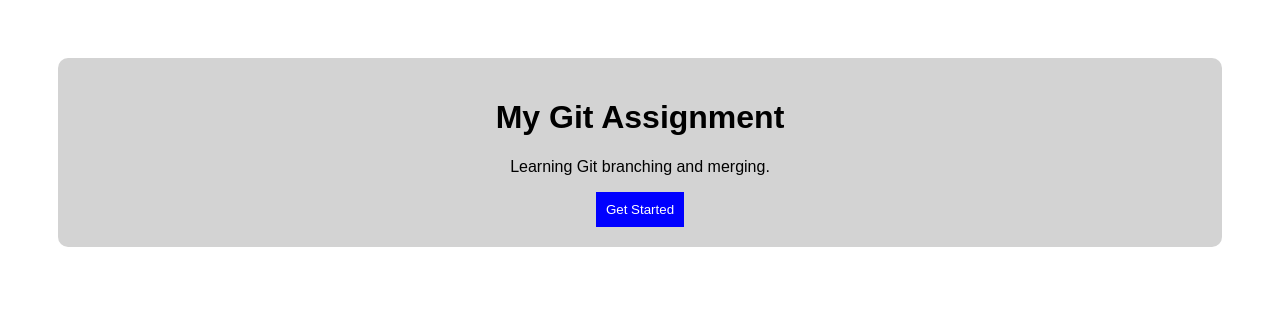
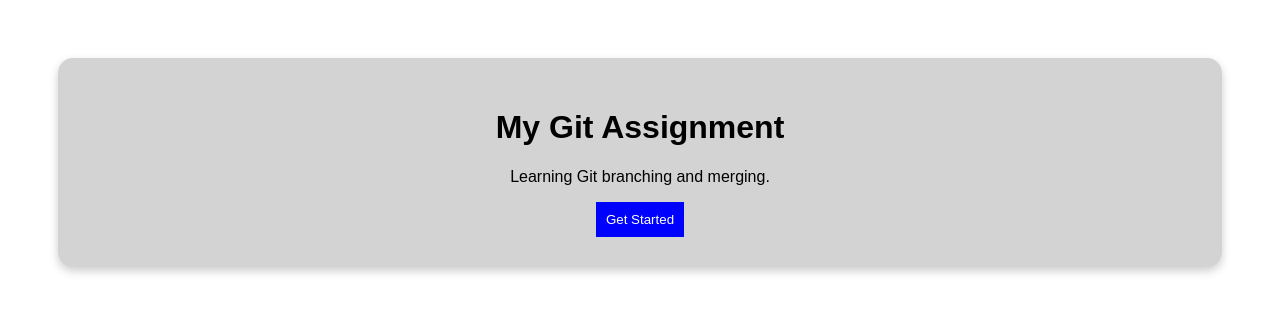
Before and after one commit to 2022200000025-blip/2022200000025_3_Gitlab, a plain HTML site: page index.html in a window 1280 px wide. Drawn offline with Linux system fonts and the light colour scheme.

Commit message:
Update card styling in branch-1

```diff
--- a/index.css
+++ b/index.css
@@ -6,12 +6,13 @@ body {
     padding: 50px;
 }
 
+
 .card {
     background-color: lightgray;
-    padding: 20px;
-    border-radius: 10px;
+    padding: 30px;
+    border-radius: 15px;
+    box-shadow: 0 4px 10px rgba(0,0,0,0.2);
 }
-
 h1 {
     color: black;
 }
```
